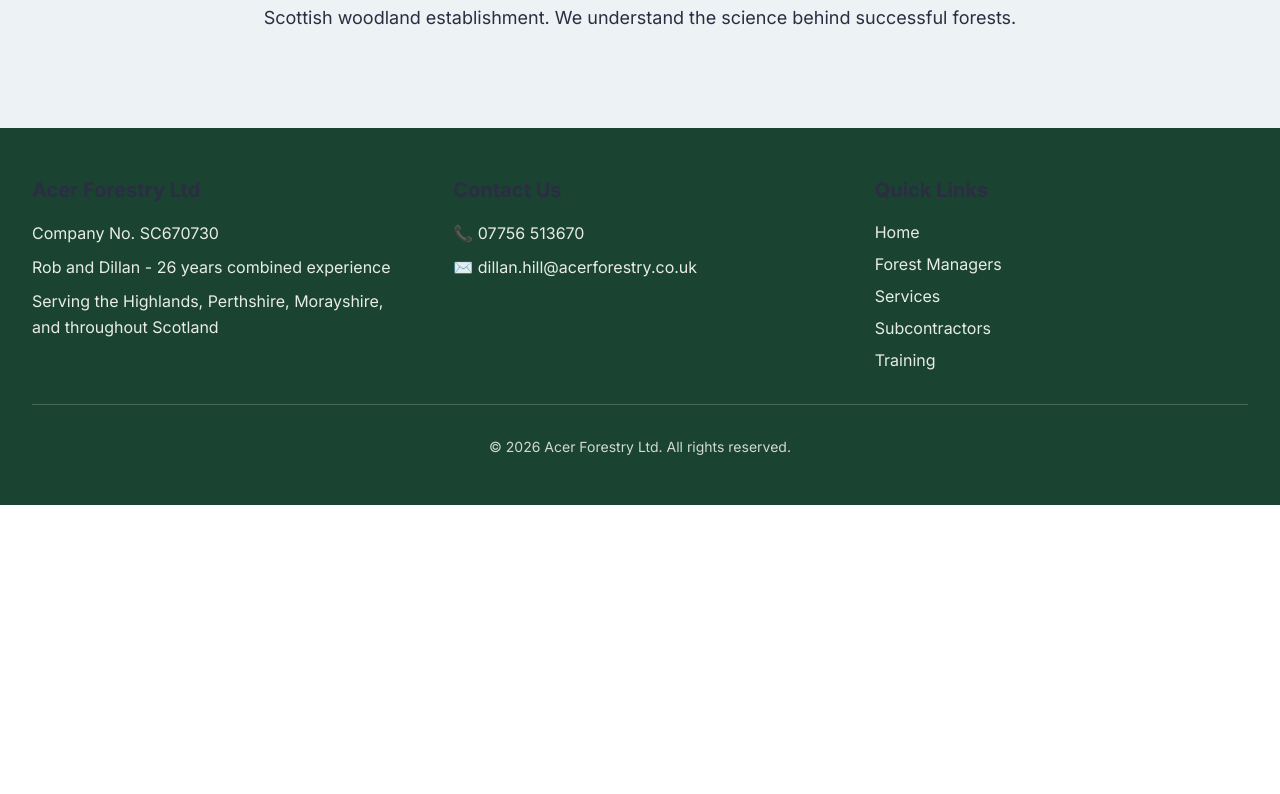
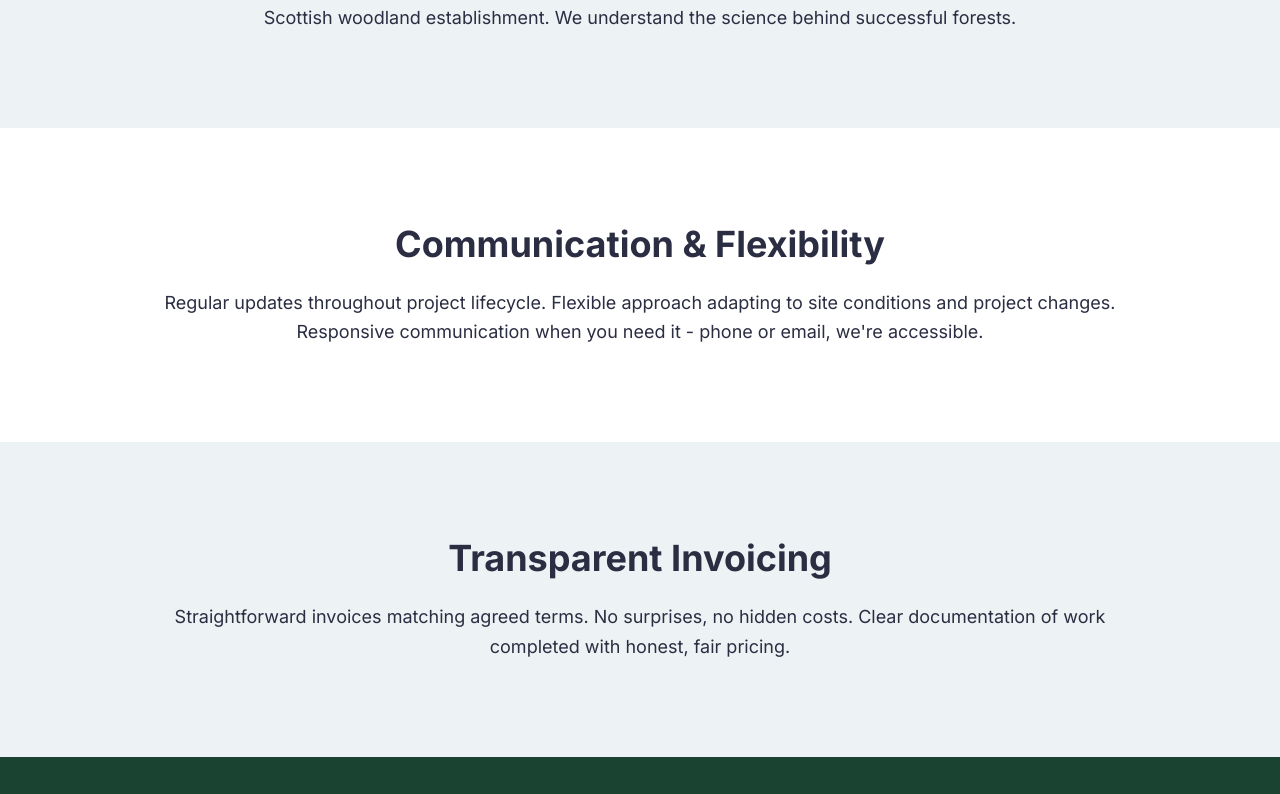
Before and after one commit to Roseyco-management/acerforestry, a Next.js app: page /forest-managers in a window 1280 px wide. Shown: the part 1406-2200 px from the top of the page. Before the commit the page ends 1911 px from the top, so only its background shows below. Built offline with nearby package versions, Linux system fonts and the light colour scheme.

Commit message:
feat(04-02): add communication and invoicing value props
- Communication & Flexibility section with project updates and accessibility
- Transparent Invoicing section with clear pricing promises
- Continues alternating bg-white/bg-light pattern
- Addresses Forest Manager priorities 4-6

```diff
--- a/src/app/forest-managers/page.tsx
+++ b/src/app/forest-managers/page.tsx
@@ -28,6 +28,18 @@
         description="26 years combined forestry experience with deep understanding of tree species selection, site conditions, and Scottish woodland establishment. We understand the science behind successful forests."
         className="bg-light"
       />
+
+      <ValueProp
+        title="Communication & Flexibility"
+        description="Regular updates throughout project lifecycle. Flexible approach adapting to site conditions and project changes. Responsive communication when you need it - phone or email, we're accessible."
+        className="bg-white"
+      />
+
+      <ValueProp
+        title="Transparent Invoicing"
+        description="Straightforward invoices matching agreed terms. No surprises, no hidden costs. Clear documentation of work completed with honest, fair pricing."
+        className="bg-light"
+      />
     </>
   )
 }
```
